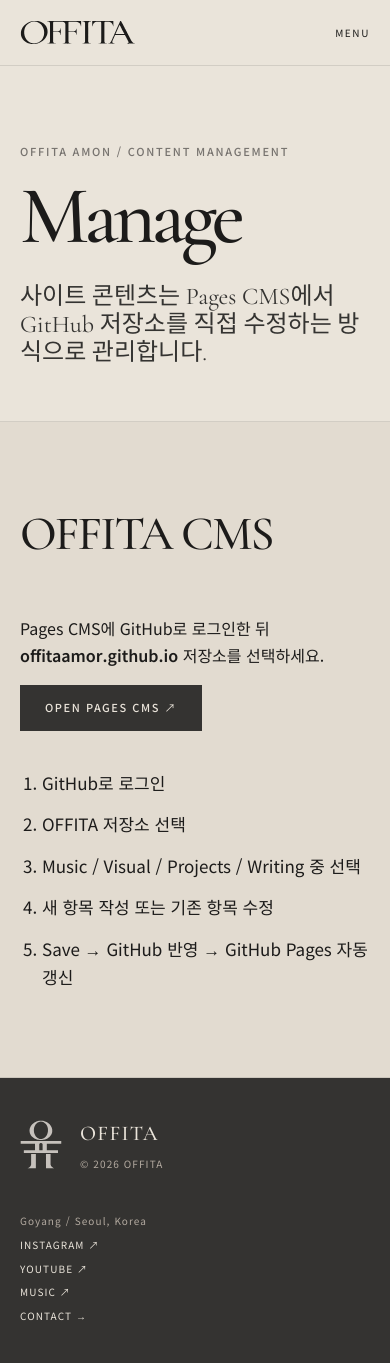
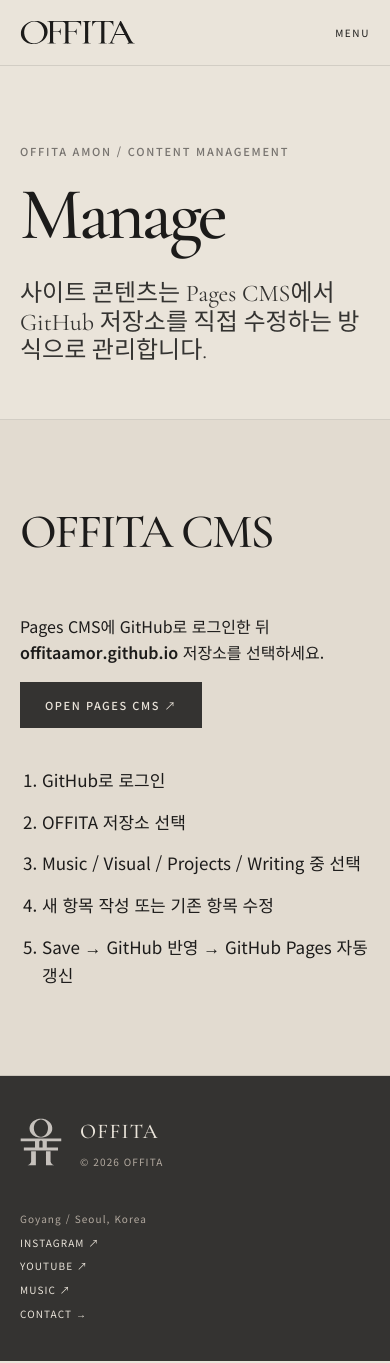
Before and after one commit to offitaamor/offitaamor.github.io, a Jekyll site: the page built from manage/index.html, in a window 390 px wide and 1363 px high. Built offline with Jekyll 4.4.1, drawn with Linux system fonts in a browser that asks for light colours.

Commit message:
Tune OFFITA page title scale and spacing

```diff
--- a/assets/css/style.css
+++ b/assets/css/style.css
@@ -122,7 +122,7 @@
 .home-nav-grid strong{font-family:var(--serif);font-weight:500;font-size:clamp(47px,6.7vw,92px);letter-spacing:-.045em}
 
 .page-hero{padding:118px 40px 78px;border-bottom:1px solid var(--line-soft);background:var(--ivory)}
-.page-hero h1{font-size:clamp(78px,12vw,168px);line-height:.77;letter-spacing:-.06em;margin:25px 0 34px}
+.page-hero h1{font-size:clamp(72px,10.8vw,154px);line-height:.82;letter-spacing:-.048em;margin:25px 0 34px}
 .page-intro{font-family:var(--serif);font-size:clamp(24px,2.5vw,37px);line-height:1.18;max-width:850px;margin:0;color:var(--charcoal)}
 .page-section:nth-of-type(even){background:rgba(210,201,188,.35)}
 .two-col{display:grid;grid-template-columns:.8fr 1.2fr;gap:100px}
@@ -152,7 +152,7 @@
 .detail-hero,.article-header{max-width:1180px;padding:42px 0 68px}
 .back-link{display:inline-block;font-size:10px;letter-spacing:.13em;margin-bottom:34px;color:var(--warm-grey);transition:color .2s ease}
 .back-link:hover{color:var(--brown)}
-.detail-hero h1,.article-header h1{font-size:clamp(66px,9.5vw,138px);line-height:.8;letter-spacing:-.055em;margin:16px 0 30px}
+.detail-hero h1,.article-header h1{font-size:clamp(62px,8.8vw,130px);line-height:.84;letter-spacing:-.045em;margin:16px 0 30px}
 .detail-summary{font-family:var(--serif);font-size:clamp(24px,2.7vw,39px);line-height:1.18;max-width:850px;color:var(--charcoal)}
 .detail-cover,.article-cover{margin:0 0 70px;background:var(--oatmeal)}
 .detail-cover img,.article-cover img{max-height:78vh;object-fit:contain}
@@ -236,7 +236,7 @@
  .home-nav-grid strong{font-size:clamp(46px,15vw,70px)}
 
  .page-hero{padding:76px 20px 54px}
- .page-hero h1{font-size:clamp(68px,21vw,115px);line-height:.77}
+ .page-hero h1{font-size:clamp(64px,19vw,108px);line-height:.82}
  .page-intro{font-size:24px}
  .two-col,.manage-panel{grid-template-columns:1fr;gap:38px}
  .about-korean-mark{width:135px;margin-bottom:34px}
@@ -244,7 +244,7 @@
  .writing-row>div{grid-row:auto;flex-direction:row}
  .detail-page,.article-page{padding:56px 20px 88px}
  .detail-grid{grid-template-columns:1fr;gap:48px}
- .detail-hero h1,.article-header h1{font-size:clamp(58px,17vw,98px)}
+ .detail-hero h1,.article-header h1{font-size:clamp(56px,16vw,92px)}
  .site-footer{padding:38px 20px;flex-direction:column;align-items:flex-start}
  .footer-meta{flex-direction:column;align-items:flex-start;gap:7px}
 }
```
